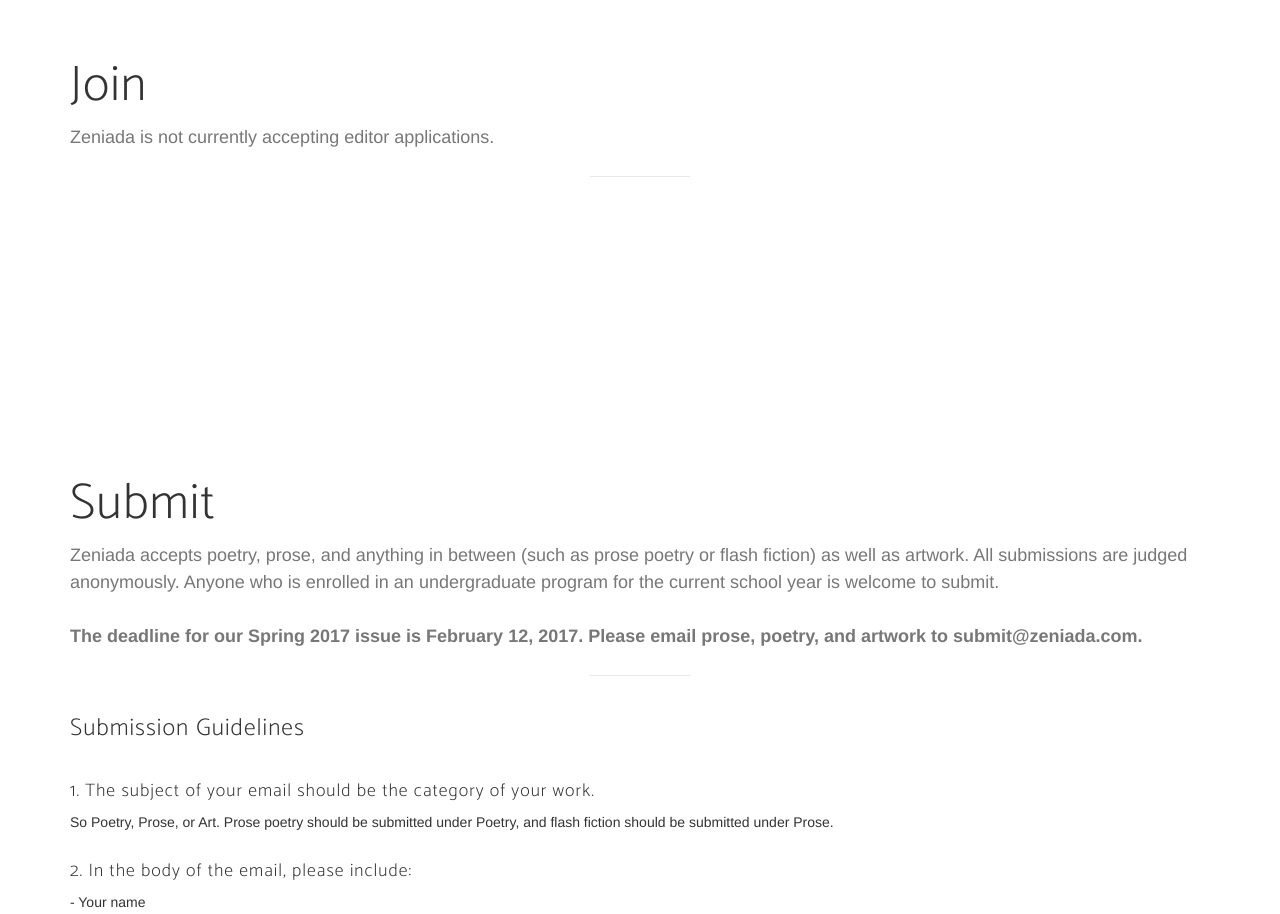
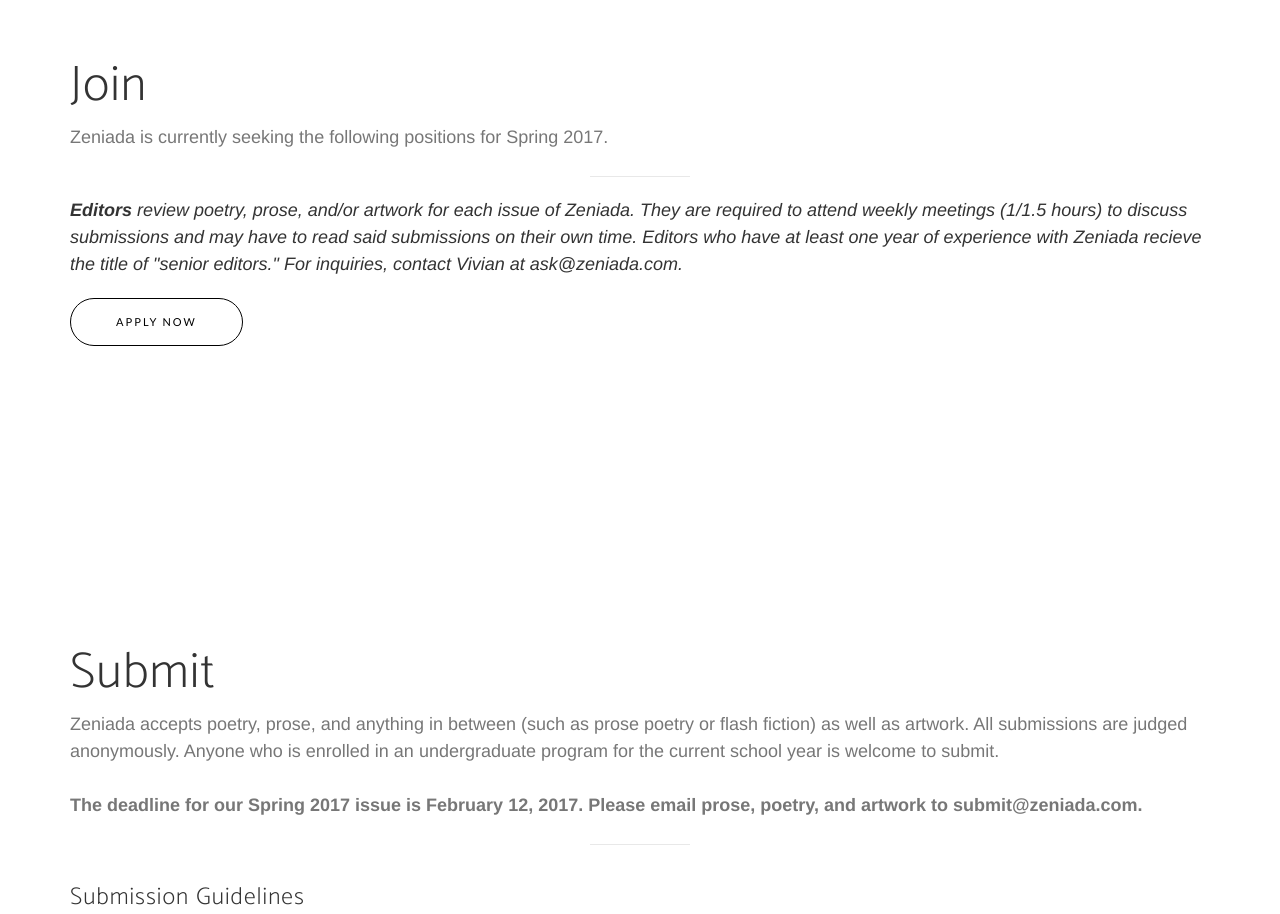
Before and after one commit to joellymammoth/zeniada.github.io, a website: page index.html in a window 1280 px wide. Shown: the part 1300-2214 px from the top of the page. Drawn offline with nearby package versions, Linux system fonts and the light colour scheme; a web font is replaced by a local one.

Commit message:
Spring 2017 editor app

```diff
--- a/index.html
+++ b/index.html
@@ -114,8 +114,12 @@
                 <div class="col-lg-12 text-left">
                     <div class="section-heading">
                         <h2>Join</h2>
-                        <p class="text-muted">Zeniada is not currently accepting editor applications.</p>
+                        <p class="text-muted">Zeniada is currently seeking the following positions for Spring 2017.</p>
                         <hr>
+                        <br>
+                        <p><i><b>Editors</b> review poetry, prose, and/or artwork for each issue of Zeniada. They are required to attend weekly meetings (1/1.5 hours) to discuss submissions and may have to read said submissions on their own time. Editors who have at least one year of experience with Zeniada recieve the title of "senior editors." For inquiries, contact Vivian at ask@zeniada.com.</i></p>
+                        <br>
+                        <a href="https://docs.google.com/forms/d/e/1FAIpQLSdCDUVasB8wTDBI5s-NNU39iWcD0a6pYamvesFNF3Wrf9tdXg/viewform?usp=send_form" class="btn btn-dark btn-xl page-scroll" target="_blank"><font color="000000">Apply Now</font></a>
                     </div>
                 </div>
             </div>
```
